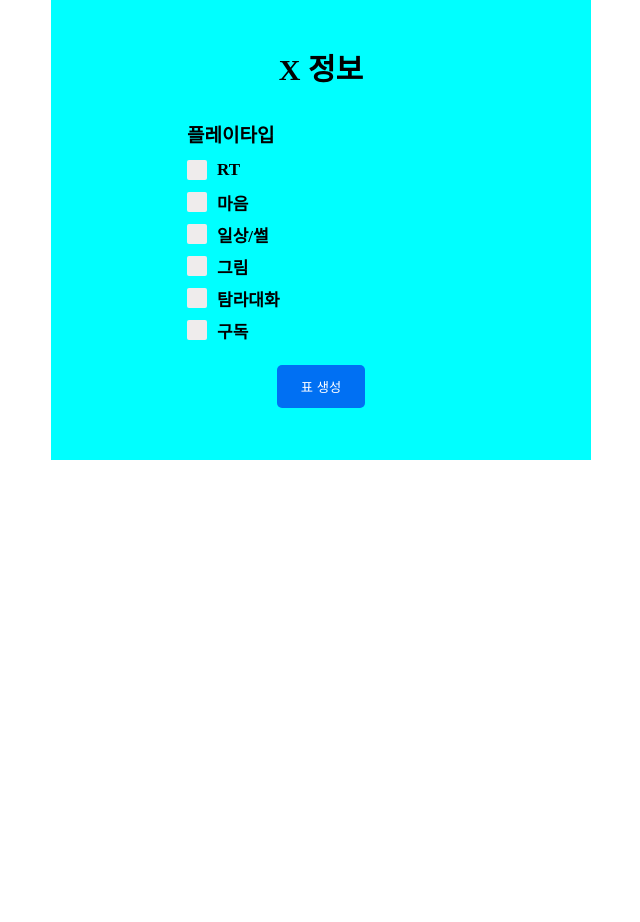
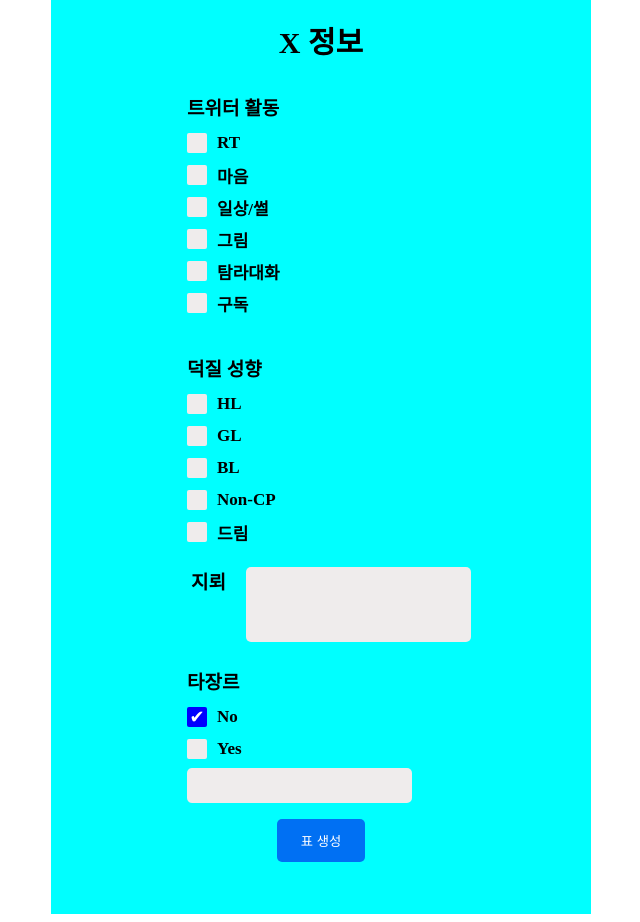
Before and after one commit to ParkGiraffe/genshin-xchinso-autogen, a Next.js app: page / in a window 1280 px wide. Shown: the part 1200-2122 px from the top of the page, without its empty margins (319-959 px from the left). Before the commit the page ends 1668 px from the top, so only its background shows below. Built offline with nearby package versions, Linux system fonts and the light colour scheme.

Commit message:
Feat: YNCheck 컴포넌트 제작

```diff
--- a/src/app/page.js
+++ b/src/app/page.js
@@ -10,6 +10,8 @@ import OneLineDropdown from "@/components/OneLineDropdwon";
 import Bio from "@/components/Bio";
 import Checklist from "@/components/CheckList";
 import { SectionDivder } from "@/styles/Containers";
+import MultiLineTextInput from "@/components/MultiLineTextInput";
+import YNCheck from "@/components/YNCheck";
 
 const Container = styled.div`
   display: flex;
@@ -95,7 +97,10 @@ export default function Home() {
   const [bias, setBias] = useState("");
 
   // X 정보
-  const [xType, setXType] = useState('');
+  const [xType, setXType] = useState(""); // 트위터 활동
+  const [tendency, setTendency] = useState(""); // 덕질 성향
+  const [trap, setTrap] = useState(""); // 지뢰
+  const [genre, setGenre] = useState(""); // 타장르
 
   const [interests, setInterests] = useState("");
   const [hobbies, setHobbies] = useState("");
@@ -197,36 +202,32 @@ export default function Home() {
           <SectionDivder />
           <TopText>X 정보</TopText>
           <Checklist
-            elements={[
-              "RT",
-              "마음",
-              "일상/썰",
-              "그림",
-              "탐라대화",
-              "구독",
-            ]}
+            placeholder="트위터 활동"
+            elements={["RT", "마음", "일상/썰", "그림", "탐라대화", "구독"]}
             onChecked={(e) => setXType(e)}
+          />
+          <Checklist
+            placeholder="덕질 성향"
+            elements={["HL", "GL", "BL", "Non-CP", "드림"]}
+            onChecked={(e) => setTendency(e)}
+          />
+          <MultiLineTextInput
+            placeholder="지뢰"
+            value={trap}
+            onChange={(e) => setTrap(e.target.value)}
+          />
+          <YNCheck
+            placeholder="타장르"
+            onChange={(e) => {
+              setGenre(e);
+              // console.log(e)
+            }}
           />
           {/* <TextArea
             placeholder="자기소개"
             value={bio}
             onChange={(e) => setBio(e.target.value)}
             rows={4}
-            required
-          /> */}
-
-          {/* <OneLineInput
-            type="text"
-            placeholder="관심사 (쉼표로 구분)"
-            value={interests}
-            onChange={(e) => setInterests(e.target.value)}
-            required
-          />
-          <OneLineInput
-            type="text"
-            placeholder="취미 (쉼표로 구분)"
-            value={hobbies}
-            onChange={(e) => setHobbies(e.target.value)}
             required
           /> */}
 
--- a/src/components/Checklist.js
+++ b/src/components/Checklist.js
@@ -10,7 +10,7 @@ import React, { useState } from "react";
 // Styled Components 정의
 
 export default function Checklist(props) {
-  const { elements = [1, 2, 3], onChecked } = props;
+  const { elements = [1, 2, 3], onChecked, placeholder } = props;
   const [checkedList, setCheckedList] = useState(
     new Array(elements.length).fill(false)
   );
@@ -35,7 +35,7 @@ export default function Checklist(props) {
   return (
     <ChecklistContainer>
       <FormTextContainer>
-        <FormText>플레이타입</FormText>
+        <FormText>{placeholder}</FormText>
       </FormTextContainer>
       <ChecklistSpacer />
       {elements.map((element, idx) => (
--- /dev/null
+++ b/src/components/MultiLineTextInput.js
@@ -0,0 +1,18 @@
+import { TextArea } from "@/styles/Inputs";
+import { FormText, FormTextContainer } from "@/styles/Texts";
+import { MultiLineContainer } from "@/styles/Containers";
+
+const MultiLineTextInput = (props) => {
+  const { placeholder, value, onChange } = props;
+
+  return (
+    <MultiLineContainer>
+      <FormTextContainer>
+        <FormText>{placeholder}</FormText>
+      </FormTextContainer>
+      <TextArea type="text" value={value} onChange={onChange} required />
+    </MultiLineContainer>
+  );
+};
+
+export default MultiLineTextInput;
--- /dev/null
+++ b/src/components/YNCheck.js
@@ -0,0 +1,69 @@
+import { FormTextContainer, FormText, ChecklistText } from "@/styles/Texts";
+import { TextInput } from "@/styles/Inputs";
+import {
+  CheckboxInput,
+  CheckboxLabel,
+  ChecklistSpacer,
+} from "@/styles/CheckBox";
+import { ChecklistContainer } from "@/styles/Containers";
+import React, { useState } from "react";
+
+// Styled Components 정의
+
+export default function YNCheck(props) {
+  const { onChange, placeholder } = props;
+  const [bool, setBool] = useState(false);
+  const [plusInfo, setPlusInfo] = useState("");
+  const [title, setTitle] = useState("No");
+
+  // let plusInfo = "";
+
+  const handleClick = (bool, clickedText) => {
+    setBool(bool);
+
+    setTitle(clickedText);
+    if (plusInfo.trim() !== "") {
+      onChange(`${clickedText} (${plusInfo.trim()})`);
+    } else {
+      onChange(`${clickedText}`);
+    }
+  };
+
+  const handleTyping = (e) => {
+    const curText = e.target.value;
+    setPlusInfo(curText);
+    if (plusInfo.trim() !== "") {
+      onChange(`${title} (${curText})`);
+    } else {
+      onChange(`${title}`);
+    }
+  };
+
+  return (
+    <ChecklistContainer>
+      <FormTextContainer>
+        <FormText>{placeholder}</FormText>
+      </FormTextContainer>
+      <ChecklistSpacer />
+
+      <CheckboxLabel>
+        <CheckboxInput
+          type="checkbox"
+          checked={!bool}
+          onChange={(_) => handleClick(false, "No")}
+        />
+        <ChecklistText>No</ChecklistText>
+      </CheckboxLabel>
+
+      <CheckboxLabel>
+        <CheckboxInput
+          type="checkbox"
+          checked={bool}
+          onChange={(_) => handleClick(true, "Yes")}
+        />
+        <ChecklistText>Yes</ChecklistText>
+      </CheckboxLabel>
+      <TextInput type="text" value={plusInfo} onChange={handleTyping} />
+    </ChecklistContainer>
+  );
+}
--- a/src/styles/Containers.js
+++ b/src/styles/Containers.js
@@ -4,6 +4,17 @@ const OneLineContainer = styled.div`
   display: flex;
   flex-direction: row;
   align-items: center;
+  justify-content: flex-end;
+  width: 300px;
+  margin-bottom: 9px;
+
+  /* background-color: pink; */
+`;
+
+const MultiLineContainer = styled.div`
+  display: flex;
+  flex-direction: row;
+  align-items: flex-start;
   justify-content: flex-end;
   width: 300px;
   margin-bottom: 9px;
@@ -26,4 +37,9 @@ const SectionDivder = styled.div`
   height: 80px;
 `;
 
-export { OneLineContainer, ChecklistContainer, SectionDivder };
+export {
+  OneLineContainer,
+  ChecklistContainer,
+  SectionDivder,
+  MultiLineContainer,
+};
--- a/src/styles/Inputs.js
+++ b/src/styles/Inputs.js
@@ -7,6 +7,21 @@ const TextInput = styled.input`
   padding-left: 10px; // 텍스트의 왼쪽에 10px 여백 추가
   width: 215px; // padding-left와 총합 225가 되게 끔
   height: 35px;
+  border: none;
+  border-radius: 5px;
+  background-color: #efecec;
+  font-size: 15px;
+`;
+
+const TextArea = styled.textarea`
+  appearance: none;
+  padding-block: 0px; // input 자체 padding 제거
+  padding-inline: 0px; // input 자체 padding 제거
+  padding-left: 10px; // 텍스트의 왼쪽에 10px 여백 추가
+  padding-right: 5px;
+  width: 210px; // padding-left와 총합 225가 되게 끔
+  height: 75px;
+  resize: none;
   border: none;
   border-radius: 5px;
   background-color: #efecec;
@@ -33,4 +48,4 @@ const Select = styled.select`
   cursor: pointer;
 `;
 
-export { TextInput, Select, SelectContainer };
+export { TextInput, TextArea, Select, SelectContainer };
```
